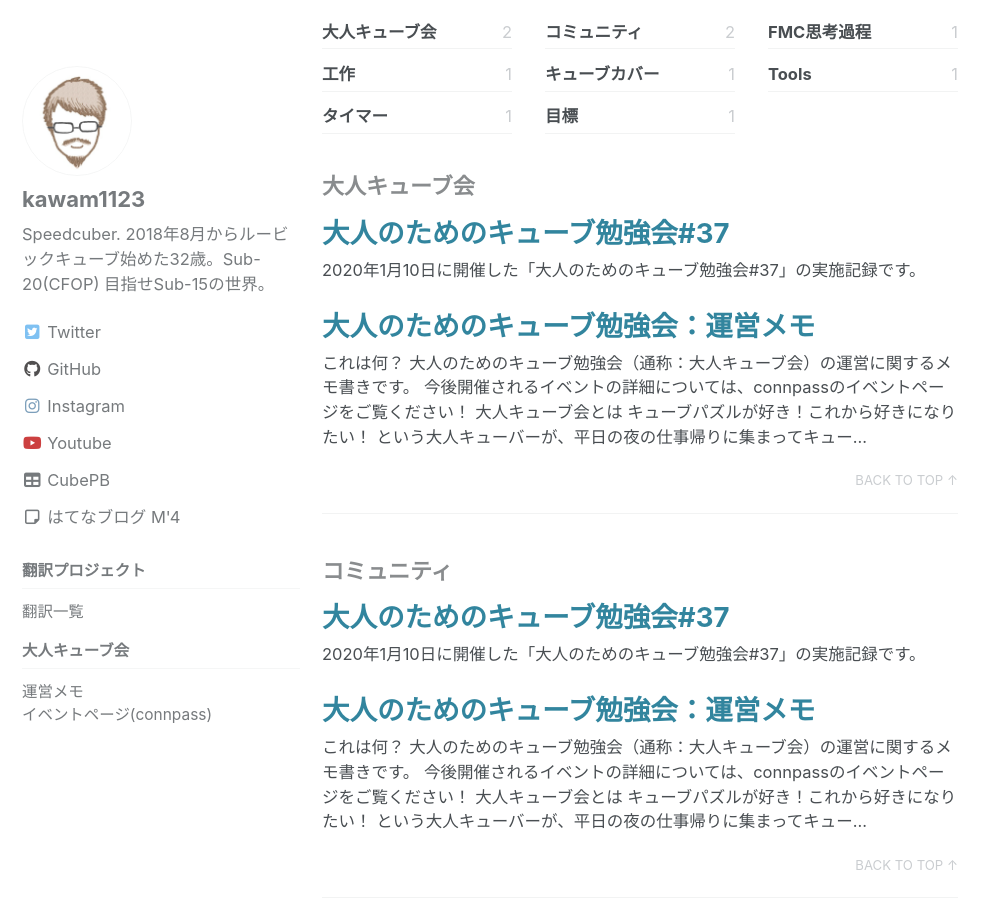
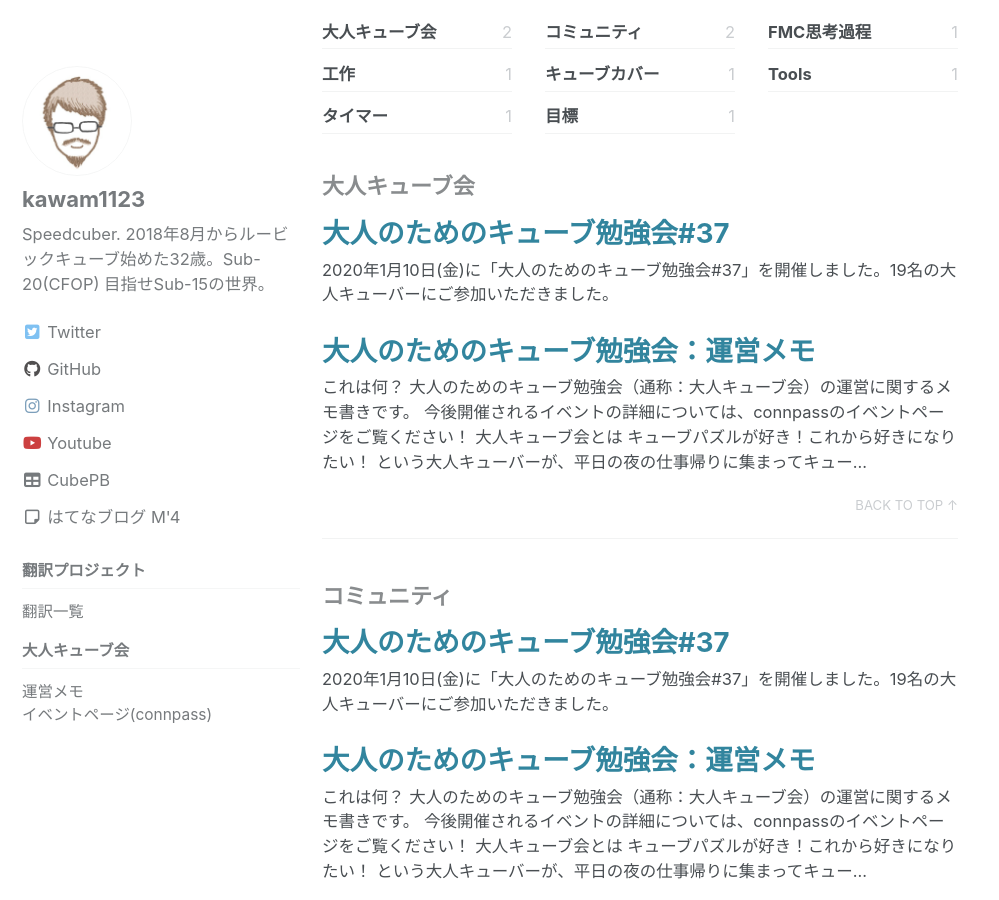
Before and after one commit to kawam1123/kawam1123.github.io, a Jekyll site: the page built from _pages/tag-archive.md, in a window 1280 px wide and 900 px high, scrolled down 200 px. Shown: the whole window, without its empty margins (0-999 px from the left). Built offline with Jekyll 4.4.1, drawn with Linux system fonts in a browser that asks for light colours; cached includes are drawn as plain includes; nearby versions of some CDN libraries.

Commit message:
概要修正

```diff
--- a/_posts/2020-01-10-otonacube37.md
+++ b/_posts/2020-01-10-otonacube37.md
@@ -1,6 +1,6 @@
 ---
 title: 大人のためのキューブ勉強会#37
-excerpt: 2020年1月10日に開催した「大人のためのキューブ勉強会#37」の実施記録です。
+excerpt: 2020年1月10日(金)に「大人のためのキューブ勉強会#37」を開催しました。19名の大人キューバーにご参加いただきました。
 header:
   teaser: /assets/img/otonacube_thumb.png
 description: 「大人のためのキューブ勉強会」#37を開催しました。
```
